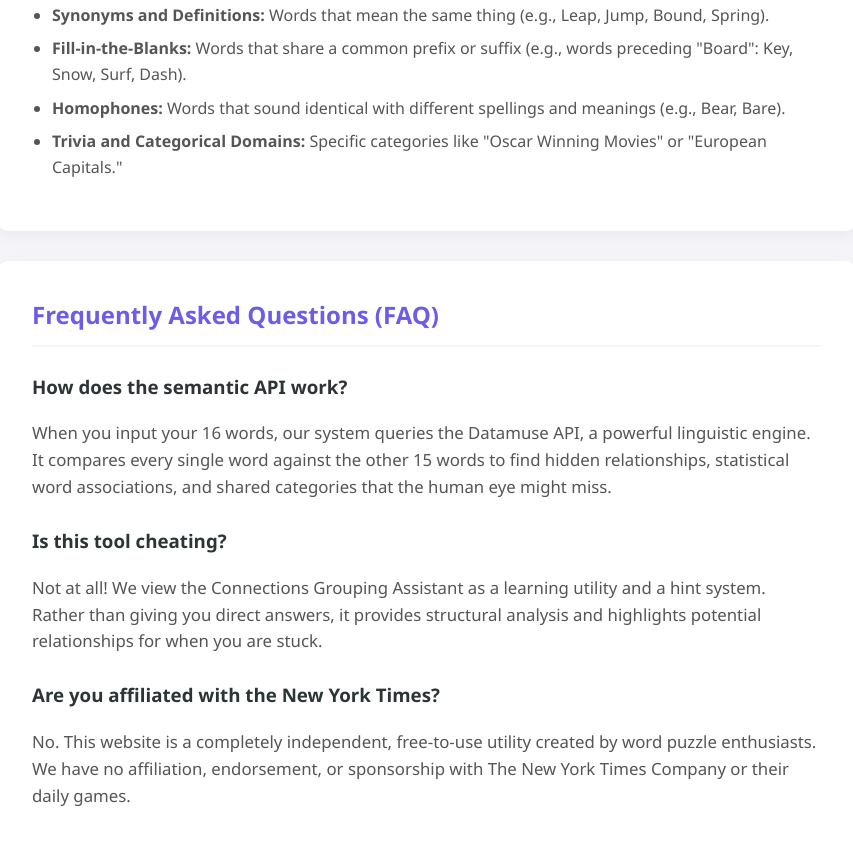
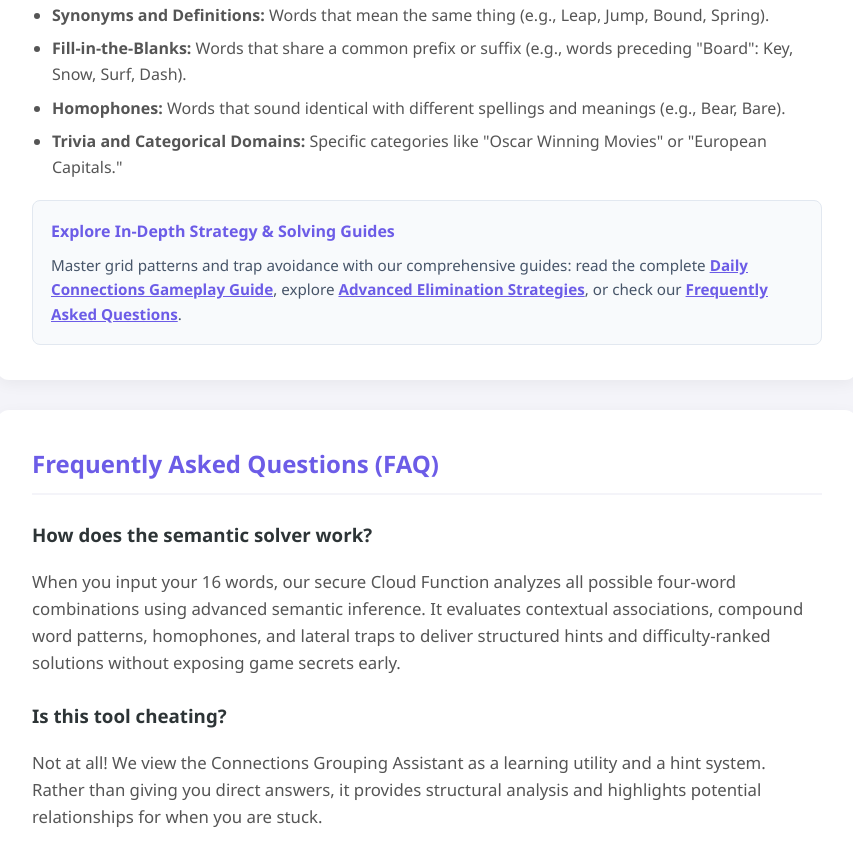
Before and after one commit to j1223aw/connections-grouping-assistant, a plain HTML site: page public/index.html in a window 1280 px wide. Shown: the part 2059-2912 px from the top of the page, without its empty margins (213-1066 px from the left). Drawn offline with Linux system fonts and the light colour scheme.

Commit message:
docs: modernize editorial architecture and expand internal guide routing

```diff
--- a/public/index.html
+++ b/public/index.html
@@ -171,7 +171,7 @@
             <p>Manually typing 16 individual words into separate boxes can be slow and tedious. The <strong>Quick Paste</strong> tool allows you to copy an entire daily word list directly from your clipboard or text message and paste it all at once. Our system automatically parses comma-separated lists, line breaks, or spaces, placing each word neatly into its designated grid position instantly.</p>
 
             <h3>🔍 Analyze Associations Feature</h3>
-            <p>Once your grid is populated, clicking <strong>Analyze Associations</strong> triggers our automated linguistic mapping process. Rather than relying on simple dictionary lookup, the algorithm evaluates every word in relation to the other 15 inputs. It cross-references definitions, statistical word co-occurrences, and categorical groupings via the Datamuse API to highlight latent patterns, homophones, and hidden thematic links.</p>
+            <p>Once your grid is populated, clicking <strong>Analyze Associations</strong> triggers our server-backed neural semantic partitioner. Rather than relying on rigid dictionary lookups, our backend evaluates every word in contextual relation to the other 15 inputs. It analyzes definitions, multi-tier wordplay, slang associations, and category sets to resolve the optimal 4-tier partition into Yellow, Green, Blue, and Purple groupings.</p>
         </section>
 
         <!-- Guide Section -->
@@ -190,14 +190,21 @@
                 <li><strong>Homophones:</strong> Words that sound identical with different spellings and meanings (e.g., Bear, Bare).</li>
                 <li><strong>Trivia and Categorical Domains:</strong> Specific categories like "Oscar Winning Movies" or "European Capitals."</li>
             </ul>
+
+            <div style="background: #f8fafc; border: 1px solid #e2e8f0; border-radius: 8px; padding: 18px; margin-top: 20px;">
+                <h4 style="margin: 0 0 8px 0; color: var(--primary);">Explore In-Depth Strategy & Solving Guides</h4>
+                <p style="margin: 0; font-size: 0.95em; color: #475569;">
+                    Master grid patterns and trap avoidance with our comprehensive guides: read the complete <a href="nyt-connections-guide.html" style="color: var(--primary); font-weight: 600;">Daily Connections Gameplay Guide</a>, explore <a href="strategy.html" style="color: var(--primary); font-weight: 600;">Advanced Elimination Strategies</a>, or check our <a href="faq.html" style="color: var(--primary); font-weight: 600;">Frequently Asked Questions</a>.
+                </p>
+            </div>
         </section>
 
         <!-- FAQ Section -->
         <section id="faq" class="article-section">
             <h2>Frequently Asked Questions (FAQ)</h2>
 
-            <h3>How does the semantic API work?</h3>
-            <p>When you input your 16 words, our system queries the Datamuse API, a powerful linguistic engine. It compares every single word against the other 15 words to find hidden relationships, statistical word associations, and shared categories that the human eye might miss.</p>
+            <h3>How does the semantic solver work?</h3>
+            <p>When you input your 16 words, our secure Cloud Function analyzes all possible four-word combinations using advanced semantic inference. It evaluates contextual associations, compound word patterns, homophones, and lateral traps to deliver structured hints and difficulty-ranked solutions without exposing game secrets early.</p>
 
             <h3>Is this tool cheating?</h3>
             <p>Not at all! We view the Connections Grouping Assistant as a learning utility and a hint system. Rather than giving you direct answers, it provides structural analysis and highlights potential relationships for when you are stuck.</p>
@@ -264,7 +271,8 @@
                 alert("Results copied to clipboard!");
             });
         }
-async function findConnections() {
+
+        async function findConnections() {
             const findBtn = document.getElementById('findBtn');
             const resultsDiv = document.getElementById('results');
             const saveBtn = document.getElementById('saveBtn');
```
